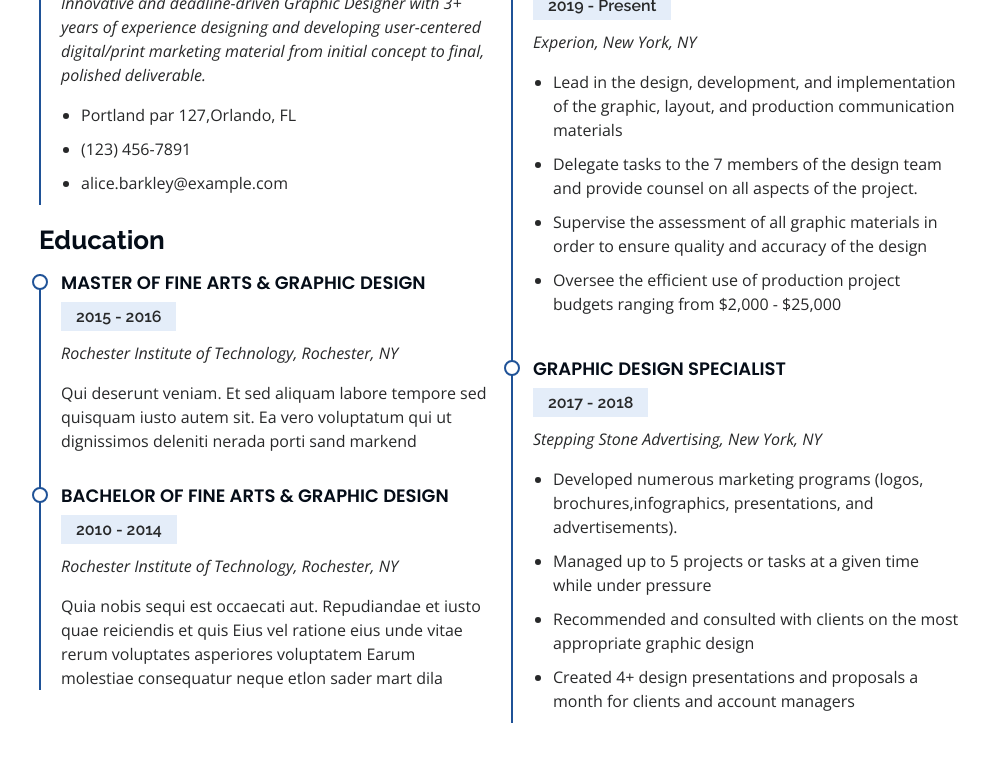
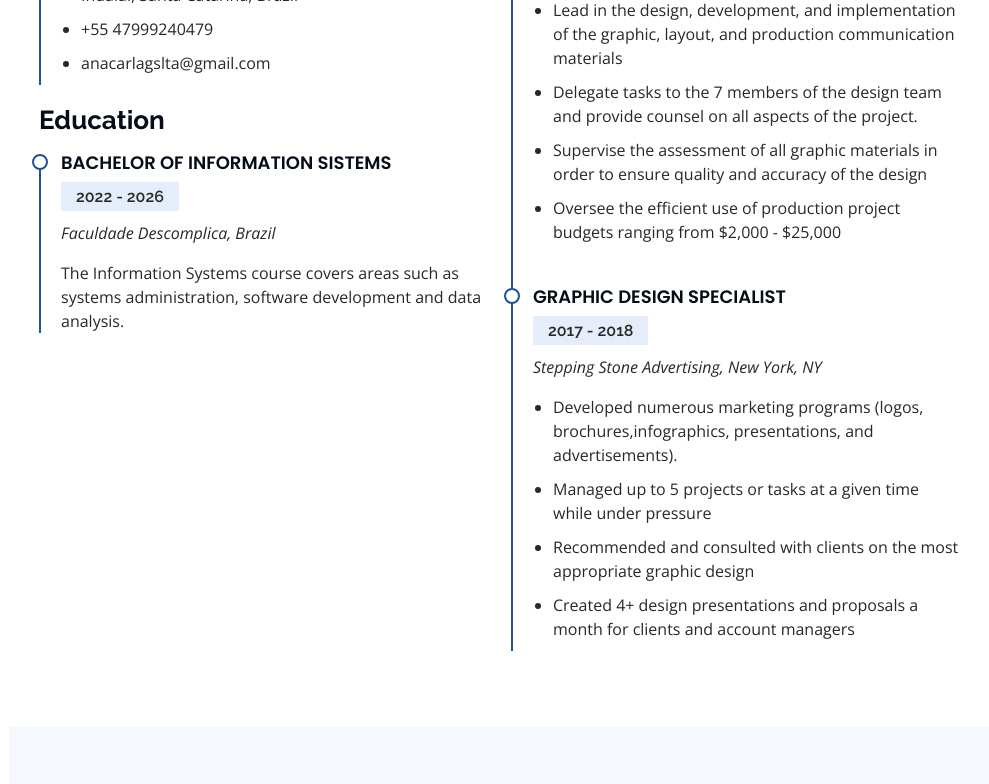
Before and after one commit to Anacarlags/portifolio, a plain HTML site: page index.html in a window 1280 px wide. Shown: the part 2267-3051 px from the top of the page, without its empty margins (291-1280 px from the left). Drawn offline with nearby package versions, Linux system fonts and the light colour scheme.

Commit message:
resume in progress

```diff
--- a/index.html
+++ b/index.html
@@ -195,7 +195,6 @@
 
         <div class="section-title">
           <h2>Resume</h2>
-          <p>Magnam dolores commodi suscipit. Necessitatibus eius consequatur ex aliquid fuga eum quidem. Sit sint consectetur velit. Quisquam quos quisquam cupiditate. Et nemo qui impedit suscipit alias ea. Quia fugiat sit in iste officiis commodi quidem hic quas.</p>
         </div>
 
         <div class="row">
@@ -203,26 +202,20 @@
             <h3 class="resume-title">Sumary</h3>
             <div class="resume-item pb-0">
               <h4>Ana Carla De Lima</h4>
-              <p><em>Innovative and deadline-driven Graphic Designer with 3+ years of experience designing and developing user-centered digital/print marketing material from initial concept to final, polished deliverable.</em></p>
+              <p><em>IT Analyst with one and a half years of experience in the technology industry.</em></p>
               <ul>
-                <li>Portland par 127,Orlando, FL</li>
-                <li>(123) 456-7891</li>
-                <li>alice.barkley@example.com</li>
+                <li>Indaial, Santa Catarina, Brazil</li>
+                <li>+55 47999240479</li>
+                <li>anacarlagslta@gmail.com</li>
               </ul>
             </div>
 
             <h3 class="resume-title">Education</h3>
             <div class="resume-item">
-              <h4>Master of Fine Arts &amp; Graphic Design</h4>
-              <h5>2015 - 2016</h5>
-              <p><em>Rochester Institute of Technology, Rochester, NY</em></p>
-              <p>Qui deserunt veniam. Et sed aliquam labore tempore sed quisquam iusto autem sit. Ea vero voluptatum qui ut dignissimos deleniti nerada porti sand markend</p>
-            </div>
-            <div class="resume-item">
-              <h4>Bachelor of Fine Arts &amp; Graphic Design</h4>
-              <h5>2010 - 2014</h5>
-              <p><em>Rochester Institute of Technology, Rochester, NY</em></p>
-              <p>Quia nobis sequi est occaecati aut. Repudiandae et iusto quae reiciendis et quis Eius vel ratione eius unde vitae rerum voluptates asperiores voluptatem Earum molestiae consequatur neque etlon sader mart dila</p>
+              <h4>Bachelor of Information Sistems</h4>
+              <h5>2022 - 2026</h5>
+              <p><em>Faculdade Descomplica, Brazil</em></p>
+              <p>The Information Systems course covers areas such as systems administration, software development and data analysis.</p>
             </div>
           </div>
           <div class="col-lg-6" data-aos="fade-up" data-aos-delay="100">
```
